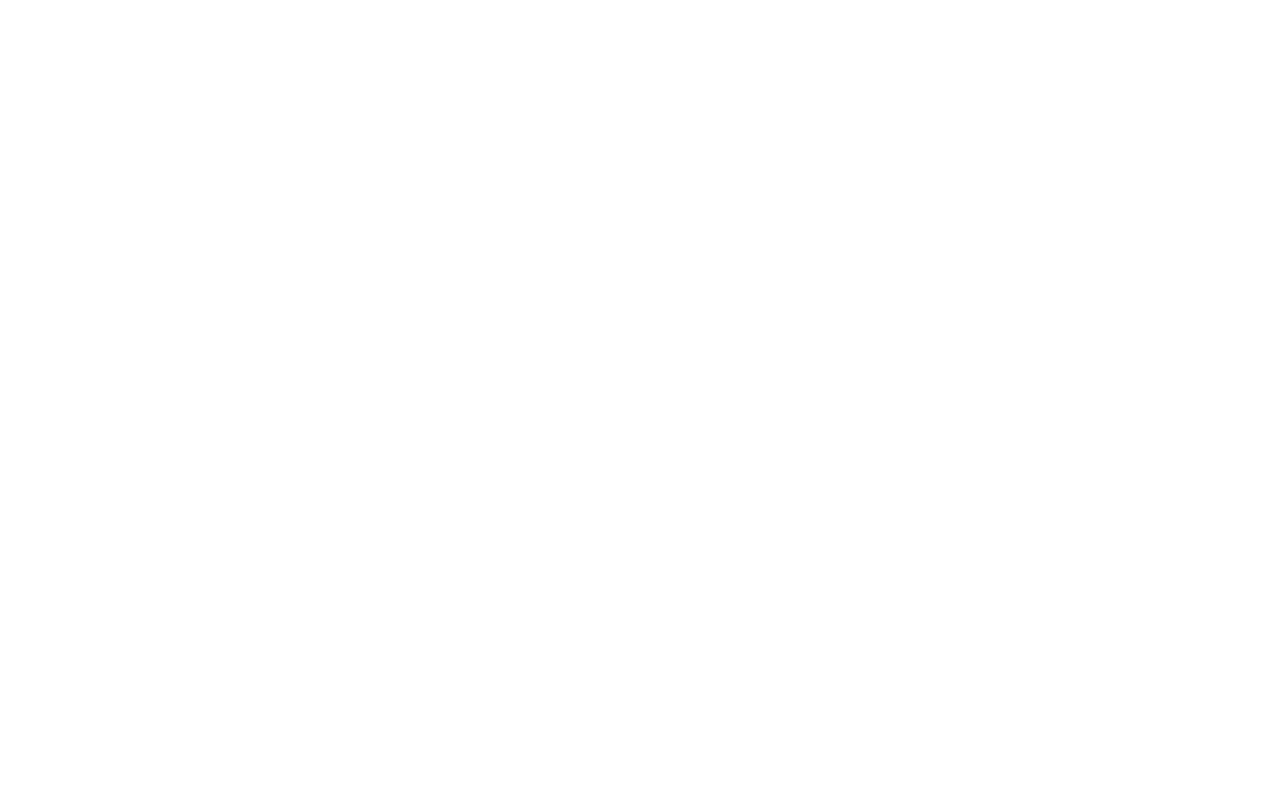
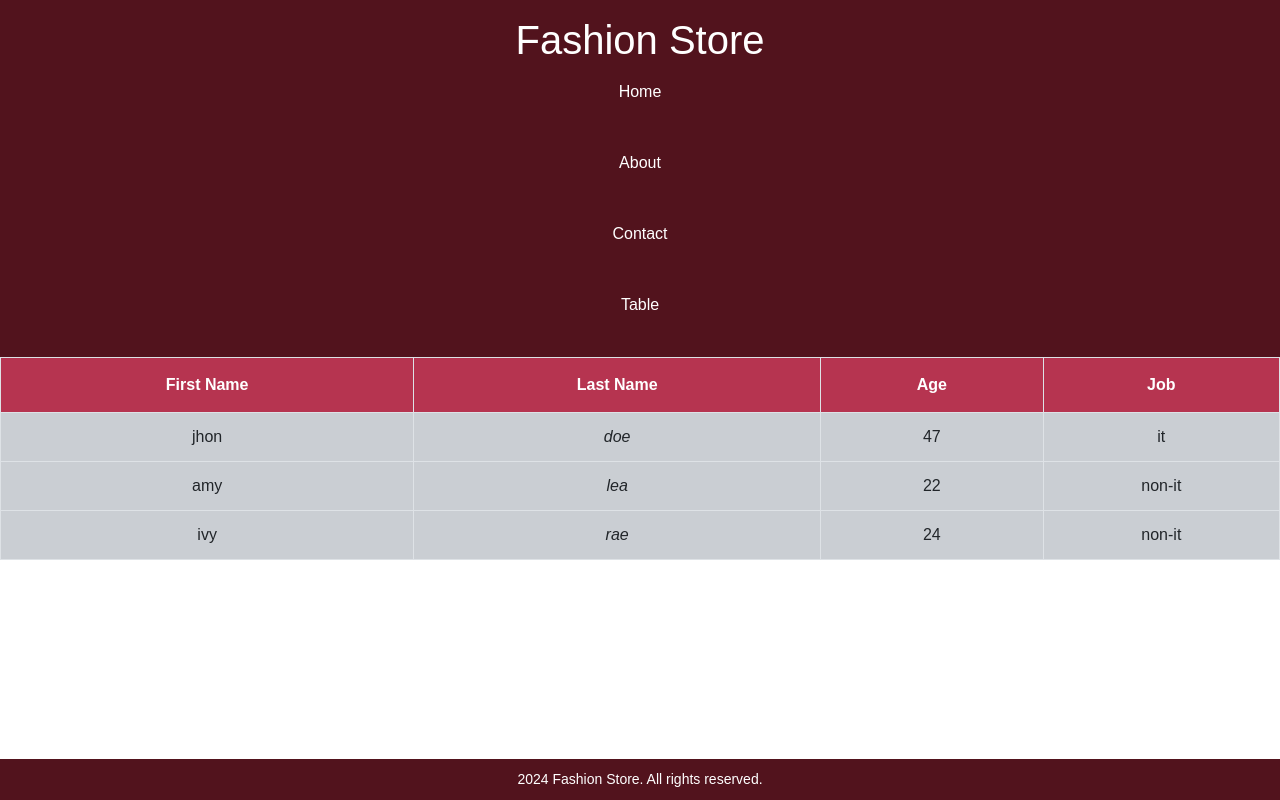
Before and after one commit to AnupamaEM/InStyle, a React (Create React App) app: page /table in a window 1280 px wide. Before the commit this address had no page. Built offline with nearby package versions, Linux system fonts and the light colour scheme.

Commit message:
added a table

```diff
--- a/package.json
+++ b/package.json
@@ -3,6 +3,7 @@
   "version": "0.1.0",
   "private": true,
   "dependencies": {
+    "@tanstack/react-table": "^8.20.5",
     "@testing-library/jest-dom": "^5.17.0",
     "@testing-library/react": "^13.4.0",
     "@testing-library/user-event": "^13.5.0",
--- a/src/App.js
+++ b/src/App.js
@@ -1,12 +1,12 @@
 import React  from 'react';
-
+import { BrowserRouter as Router, Routes, Route } from 'react-router-dom';
 import Header from "./pages/Header";
 import Footer from "./pages/Footer";
-
-import { BrowserRouter as Router, Routes, Route } from 'react-router-dom';
 import AboutPage from './pages/AboutPage';
 import HomePage from './pages/HomePage';
 import Contact from './pages/Contact';
+import Table from './pages/NewTable';
+
 
 
 const App = () =>{
@@ -18,6 +18,7 @@
         <Route path="/" element={ <HomePage/> } />
         <Route path="/about" element={ <AboutPage/> } />
         <Route path="/contact" element={ <Contact/> } />
+        <Route path="/table" element={ <Table/> } />
       </Routes>
 
       </div>
--- a/src/pages/Header.js
+++ b/src/pages/Header.js
@@ -10,6 +10,7 @@
         <h1 className="text-white">Fashion Store</h1>
         <nav>
           <ul className="nav flex-column">
+
             <li className="nav-item mb-3">
               <Link to="/" className="nav-link text-white ">Home</Link>
             </li>
@@ -19,6 +20,10 @@
             <li className="nav-item mb-3">
               <Link to="/contact" className="nav-link text-white ">Contact</Link>
             </li>
+            <li className="nav-item mb-3">
+              <Link to="/table" className="nav-link text-white ">Table</Link>
+            </li>
+
           </ul>
         </nav>
       </div>
--- a/src/pages/HomePage.js
+++ b/src/pages/HomePage.js
@@ -40,7 +40,7 @@
 
 
           <div className="row">
-            {products.slice(0, 6).map((product, index) => (
+            {products.slice(0,6).map((product, index) => (
               <div className="col-12 col-md-4 col-lg-2 mb-4" key={index}>
                 <div className="card">
                   <img
@@ -54,6 +54,7 @@
                 </div>
               </div>
             ))}
+
           </div>
           <div className="row">
             {products.slice(6).map((product, index) => (
--- /dev/null
+++ b/src/pages/NewTable.js
@@ -0,0 +1,86 @@
+import React from 'react';
+import Header from "./Header";
+import Footer from "./Footer";
+import "./styles/style.css";
+import "./styles/header.css";
+import "./styles/footer.css";
+import "./styles/table.css";
+
+import {
+  useReactTable,
+  getCoreRowModel,
+  flexRender,
+  createColumnHelper,
+} from '@tanstack/react-table';
+
+const defaultData = [
+  { firstName: 'jhon', lastName: 'doe', age: 47, job:'it' },
+  { firstName: 'amy', lastName: 'lea', age: 22,job:'non-it'  },
+  { firstName: 'ivy', lastName: 'rae', age: 24, job:'non-it'},
+];
+
+/**
+ * @typedef {Object} Person
+ * @property {string} firstName
+ * @property {string} lastName
+ * @property {number} age
+ * @property {string} job
+ */
+
+const columnHelper = createColumnHelper();
+
+const columns = [
+  columnHelper.accessor('firstName', { header: 'First Name', footer: info => info.column.id }),
+  columnHelper.accessor('lastName', {
+    header: () => <span>Last Name</span>,
+    footer: info => info.column.id,
+    cell: info => <i>{info.getValue()}</i>,
+  }),
+  columnHelper.accessor('age', { header: 'Age', footer: info => info.column.id }),
+  columnHelper.accessor('job', { header: 'Job', footer: info => info.column.id }),
+
+];
+
+export default function Table() {
+  const [data] = React.useState(() => [...defaultData]);
+
+  const table = useReactTable({
+    data,
+    columns,
+    getCoreRowModel: getCoreRowModel(),
+  });
+
+  return (
+
+    <div className="table-container">
+            <Header />
+
+      <table>
+        <thead>
+          {table.getHeaderGroups().map(headerGroup => (
+            <tr key={headerGroup.id}>
+              {headerGroup.headers.map(header => (
+                <th key={header.id}>
+                  {header.isPlaceholder
+                    ? null
+                    : flexRender(header.column.columnDef.header, header.getContext())}
+                </th>
+              ))}
+            </tr>
+          ))}
+        </thead>
+        <tbody>
+          {table.getRowModel().rows.map(row => (
+            <tr key={row.id}>
+              {row.getVisibleCells().map(cell => (
+                <td key={cell.id}>
+                  {flexRender(cell.column.columnDef.cell, cell.getContext())}
+                </td>
+              ))}
+            </tr>
+          ))}
+        </tbody>
+      </table>
+      <Footer />    </div>
+  );
+}
--- /dev/null
+++ b/src/pages/styles/table.css
@@ -0,0 +1,48 @@
+.table-container {
+    max-width: 100%;
+    font-family: Arial;
+  }
+
+  table {
+    width: 100%;
+    text-align: center;
+    background-color: #caced3;
+
+  }
+
+  thead {
+    background-color: #b63450;
+    color: white;
+  }
+
+  thead th {
+    padding: 15px;
+    border: 1px solid #dee2e6;
+  }
+
+
+  tbody td {
+    padding: 12px;
+    border: 1px solid #dee2e6;
+  }
+
+  tfoot {
+    background-color: #f1f3f5;
+    font-weight: bold;
+  }
+
+  tfoot th {
+    padding: 10px;
+    border: 1px solid #dee2e6;
+    text-align: center;
+  }
+
+  td,
+  th {
+    text-align: center;
+  }
+
+  table th,
+  table td {
+    border-right: 1px solid #dee2e6;
+  }
```
Also changed, not shown: 1 other file (tests, documents, lock files or other folders).
